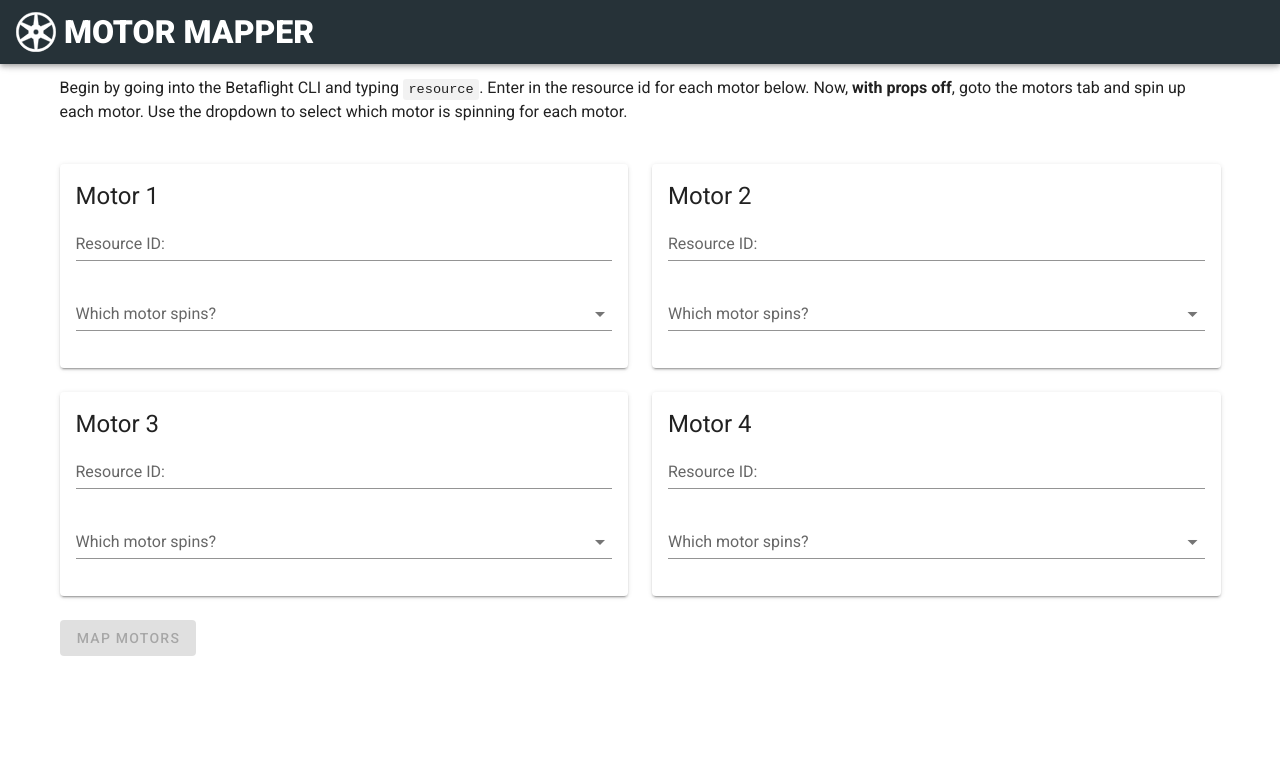
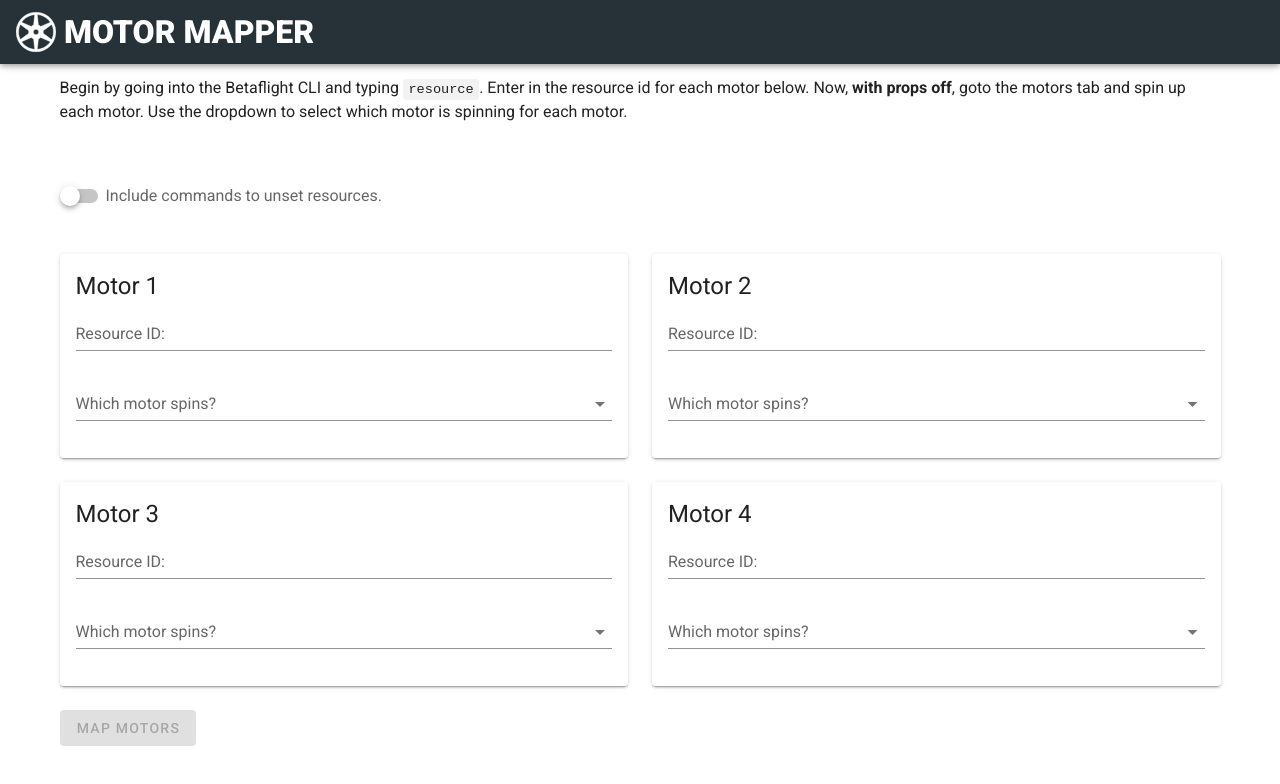
Before and after one commit to mkvug/motor-mapper, a Vue app: page / in a window 1280 px wide. Shown: the top 784 px of the page. Built offline with nearby package versions, Linux system fonts and the light colour scheme.

Commit message:
fixes bug where reset options appeared multiple times, adds a toggle switch to not includ reset options

```diff
--- a/src/App.vue
+++ b/src/App.vue
@@ -39,6 +39,15 @@
           ref="form"
           v-model="valid"
         >
+          <v-col
+            cols="12"
+            sm="12"
+          >
+            <v-switch
+              v-model="resetMotors"
+              :label="`Include commands to unset resources.`">
+            </v-switch>
+          </v-col>
           <v-col
             cols="12"
             sm="6"
@@ -141,6 +150,7 @@
     valid: true,
     mapped: false,
     dialog: false,
+    resetMotors: false,
     newMap1: '',
     newMap2: '',
     newMap3: '',
@@ -170,22 +180,31 @@
       if (this.$refs.form.validate()) {
         this.mapped = true;
         this.dialog = true;
+        this.reset = '';
         const motors = [this.motor1, this.motor2, this.motor3, this.motor4];
         motors.sort((a, b) => ((a.motor > b.motor) ? 1 : -1));
         if (this.motor1.motor !== 'Motor 1') {
-          this.reset += `set ${defaultTxt} ${motors[0].motor.toUpperCase()} NONE\n`;
+          if (this.resetMotors) {
+            this.reset += `set ${defaultTxt} ${motors[0].motor.toUpperCase()} NONE\n`;
+          }
           this.newMap1 = `set ${defaultTxt} ${motors[0].motor.toUpperCase()} ${motors[0].resource}\n`;
         }
         if (this.motor2.motor !== 'Motor 2') {
-          this.reset += `set ${defaultTxt} ${motors[1].motor.toUpperCase()} NONE\n`;
+          if (this.resetMotors) {
+            this.reset += `set ${defaultTxt} ${motors[1].motor.toUpperCase()} NONE\n`;
+          }
           this.newMap2 = `set ${defaultTxt} ${motors[1].motor.toUpperCase()} ${motors[1].resource}\n`;
         }
         if (this.motor3.motor !== 'Motor 3') {
-          this.reset += `set ${defaultTxt} ${motors[2].motor.toUpperCase()} NONE\n`;
+          if (this.resetMotors) {
+            this.reset += `set ${defaultTxt} ${motors[2].motor.toUpperCase()} NONE\n`;
+          }
           this.newMap3 = `set ${defaultTxt} ${motors[2].motor.toUpperCase()} ${motors[2].resource}\n`;
         }
         if (this.motor4.motor !== 'Motor 4') {
-          this.reset += `set ${defaultTxt} ${motors[3].motor.toUpperCase()} NONE\n`;
+          if (this.resetMotors) {
+            this.reset += `set ${defaultTxt} ${motors[3].motor.toUpperCase()} NONE\n`;
+          }
           this.newMap4 = `set ${defaultTxt} ${motors[3].motor.toUpperCase()} ${motors[3].resource}\n`;
         }
         const mapMsg = this.reset + this.newMap1 + this.newMap2 + this.newMap3 + this.newMap4;
```
